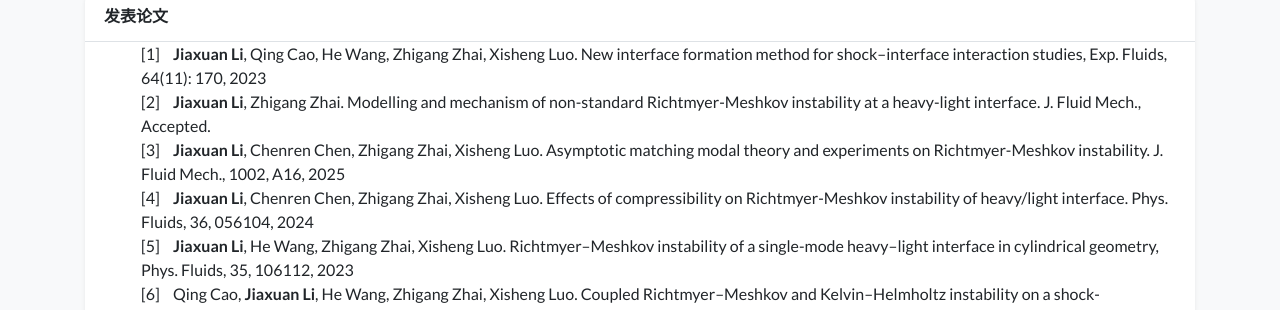
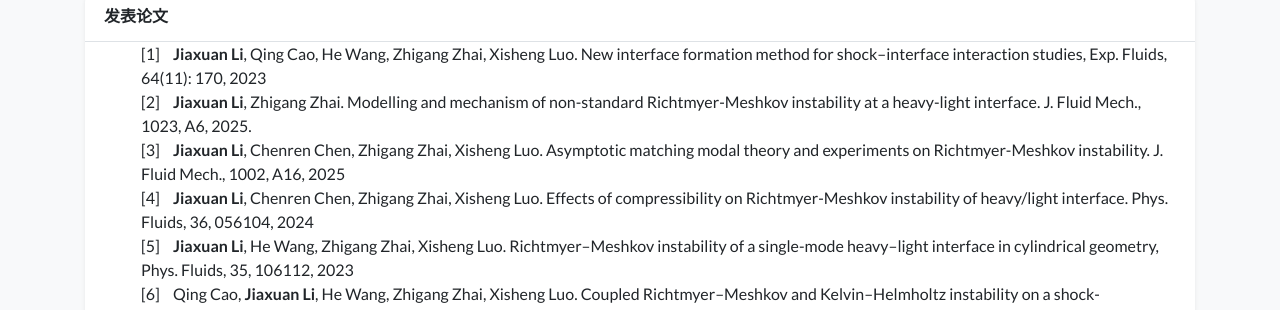
Before and after one commit to ChiaHsuanLee116/chiahsuanlee116.github.io, a Jekyll site: the page built from zh.html, in a window 1280 px wide and 900 px high, scrolled down 647 px. Shown: the part 168-478 px from the top of the window. Built offline with Jekyll 4.4.1, drawn with Linux system fonts in a browser that asks for light colours; nearby versions of some CDN libraries; a style sheet for code colours, icons or effects is not loaded.

Commit message:
Update pubs_zh.html

```diff
--- a/_includes/widgets/pubs_zh.html
+++ b/_includes/widgets/pubs_zh.html
@@ -21,7 +21,7 @@
 </style>
        <ol>
  <li> <b>Jiaxuan Li</b>, Qing Cao, He Wang, Zhigang Zhai, Xisheng Luo. New interface formation method for shock–interface interaction studies, Exp. Fluids, 64(11): 170, 2023</li>
-<li> <b>Jiaxuan Li</b>, Zhigang Zhai. Modelling and mechanism of non-standard Richtmyer-Meshkov instability at a heavy-light interface. J. Fluid Mech., Accepted.</li>
+<li> <b>Jiaxuan Li</b>, Zhigang Zhai. Modelling and mechanism of non-standard Richtmyer-Meshkov instability at a heavy-light interface. J. Fluid Mech., 1023, A6, 2025.</li>
 <li> <b>Jiaxuan Li</b>, Chenren Chen, Zhigang Zhai, Xisheng Luo. Asymptotic matching modal theory and experiments on Richtmyer-Meshkov instability. J. Fluid Mech., 1002, A16, 2025</li>
 <li> <b>Jiaxuan Li</b>, Chenren Chen, Zhigang Zhai, Xisheng Luo. Effects of compressibility on Richtmyer-Meshkov instability of heavy/light interface. Phys. Fluids, 36, 056104, 2024</li>
 <li> <b>Jiaxuan Li</b>, He Wang, Zhigang Zhai, Xisheng Luo. Richtmyer–Meshkov instability of a single-mode heavy–light interface in cylindrical geometry, Phys. Fluids, 35, 106112, 2023</li>
```
